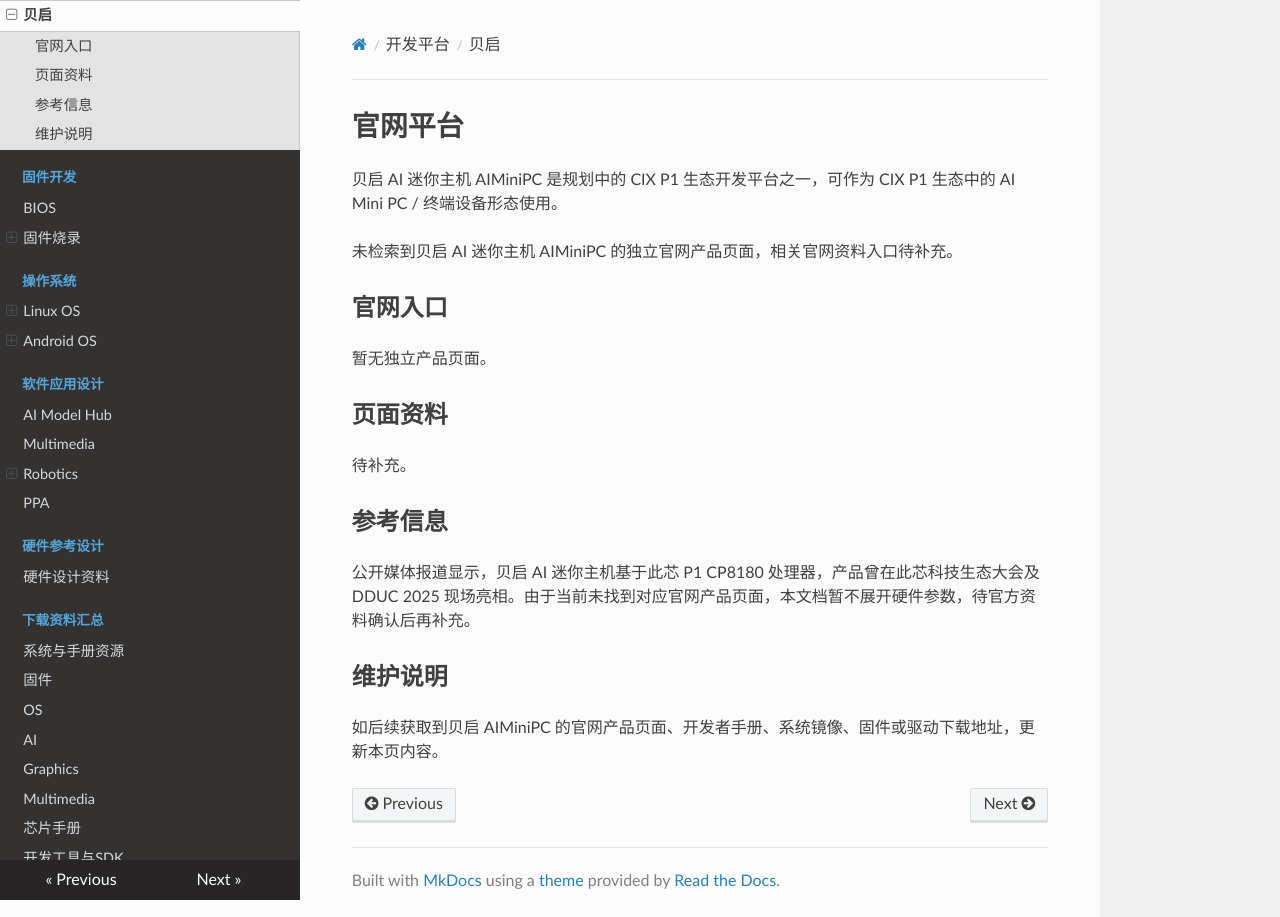
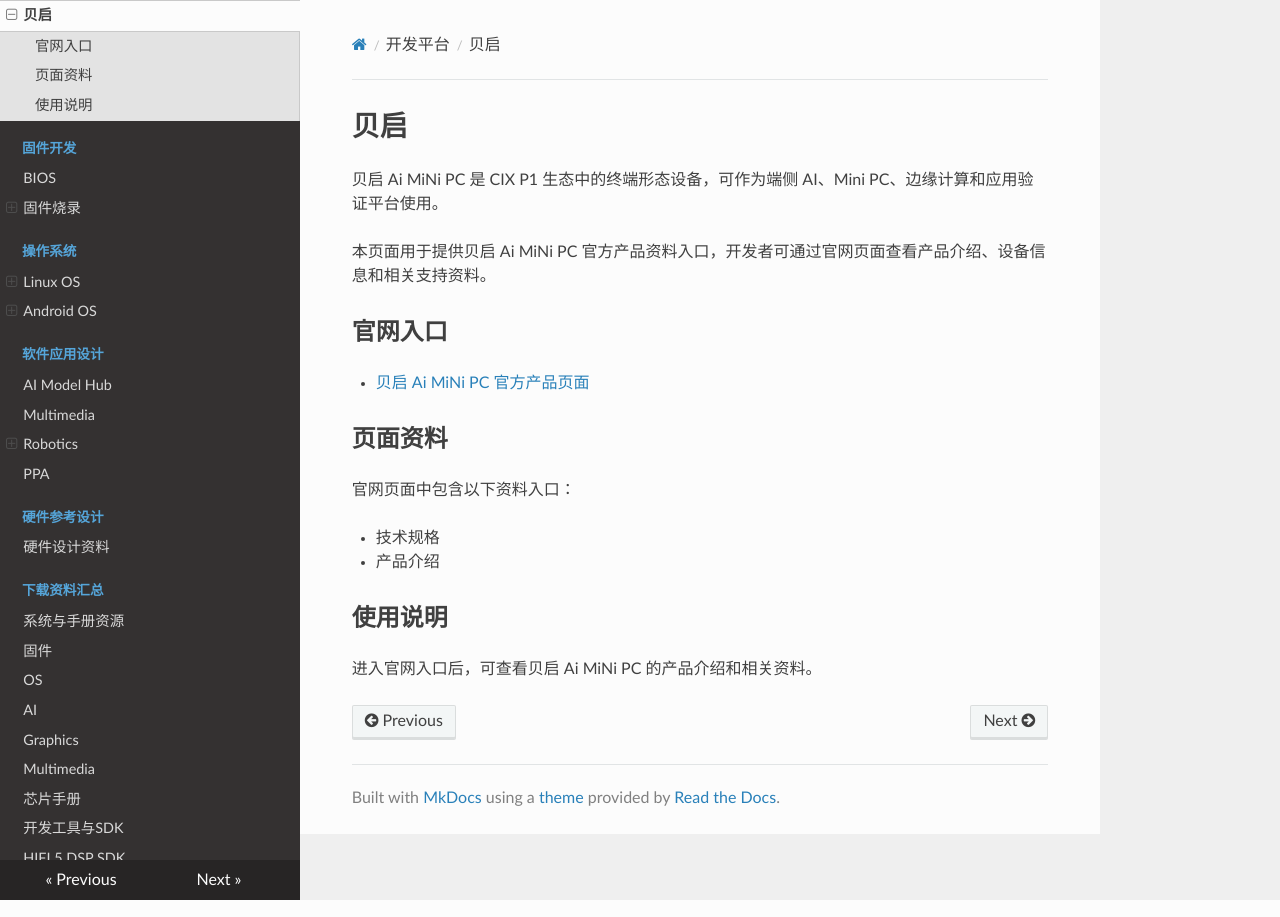
Before and after one commit to chao-luan/cix-cdc-docs, an MkDocs documentation site: the page built from docs/开发平台/贝启.md, in a window 1280 px wide. Built offline with MkDocs 1.6.1, drawn with Linux system fonts in a browser that asks for light colours; nearby versions of some CDN libraries.

Commit message:
Update 贝启.md

```diff
--- a/docs/开发平台/贝启.md
+++ b/docs/开发平台/贝启.md
@@ -1,21 +1,20 @@
-# 官网平台
+# 贝启
 
-贝启 AI 迷你主机 AIMiniPC 是规划中的 CIX P1 生态开发平台之一，可作为 CIX P1 生态中的 AI Mini PC / 终端设备形态使用。
+贝启 Ai MiNi PC 是 CIX P1 生态中的终端形态设备，可作为端侧 AI、Mini PC、边缘计算和应用验证平台使用。
 
-未检索到贝启 AI 迷你主机 AIMiniPC 的独立官网产品页面，相关官网资料入口待补充。
+本页面用于提供贝启 Ai MiNi PC 官方产品资料入口，开发者可通过官网页面查看产品介绍、设备信息和相关支持资料。
 
 ## 官网入口
 
-暂无独立产品页面。
+- [贝启 Ai MiNi PC 官方产品页面](https://www.bearkey.com.cn/product/AiMiNiPC.html?type=%E7%BB%88%E7%AB%AF&name=Ai%20MiNi%20PC%20&id=80)
 
 ## 页面资料
 
-待补充。
+官网页面中包含以下资料入口：
 
-## 参考信息
+- 技术规格
+- 产品介绍
 
-公开媒体报道显示，贝启 AI 迷你主机基于此芯 P1 CP8180 处理器，产品曾在此芯科技生态大会及 DDUC 2025 现场亮相。由于当前未找到对应官网产品页面，本文档暂不展开硬件参数，待官方资料确认后再补充。
+## 使用说明
 
-## 维护说明
-
-如后续获取到贝启 AIMiniPC 的官网产品页面、开发者手册、系统镜像、固件或驱动下载地址，更新本页内容。
+进入官网入口后，可查看贝启 Ai MiNi PC 的产品介绍和相关资料。
```
